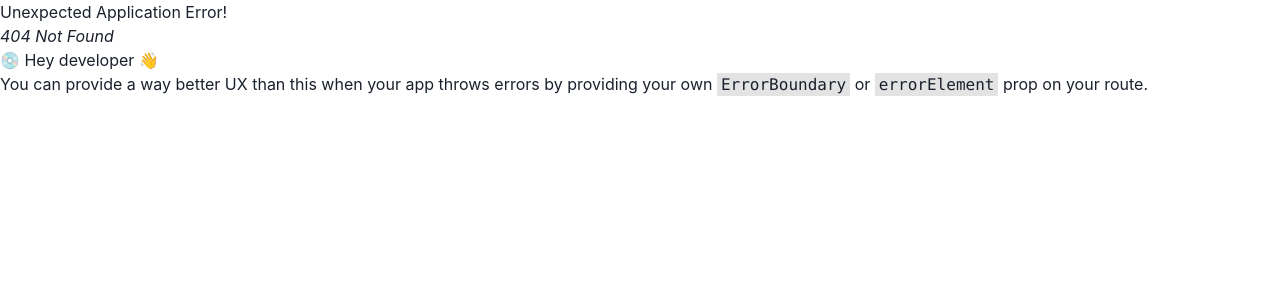
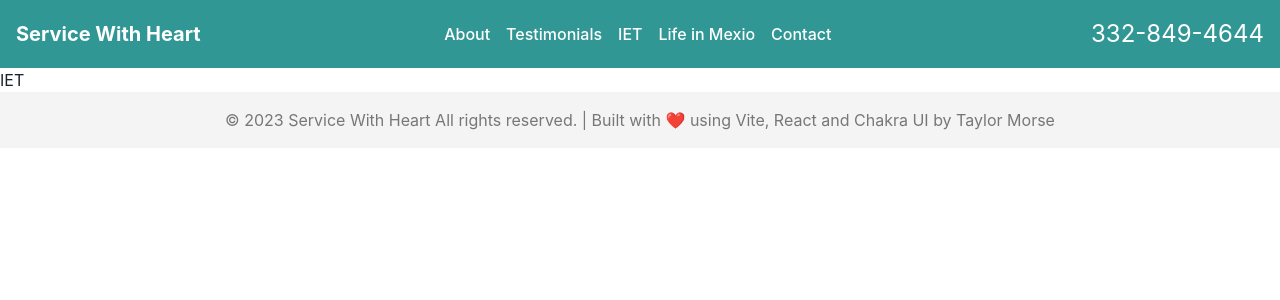
Before and after one commit to tmorse01/service-with-heart, a React (Vite) app: page /iet in a window 1280 px wide. Before the commit this address had no page. Shown: the top 300 px of the page. Built offline with nearby package versions, Linux system fonts and the light colour scheme.

Commit message:
all pages setup

```diff
--- a/src/components/pages/About.jsx
+++ b/src/components/pages/About.jsx
@@ -2,9 +2,7 @@ import React from "react";
 import { Divider, Heading, Text } from "@chakra-ui/react";
 import MeredithHeadshot from "../../assets/MeredithHeadshot.jpg";
 import "./../../App.css";
-import { useNavigate } from "react-router-dom";
 const About = () => {
-  const navigate = useNavigate();
   return (
     <div className="about-page">
       <Heading as="h1" size="4xl">
--- /dev/null
+++ b/src/components/pages/Contact.jsx
@@ -0,0 +1,6 @@
+import React from "react";
+
+const Contact = () => {
+  return <div> Contact</div>;
+};
+export default Contact;
--- /dev/null
+++ b/src/components/pages/IET.jsx
@@ -0,0 +1,6 @@
+import React from "react";
+
+const IET = () => {
+  return <div>IET</div>;
+};
+export default IET;
--- /dev/null
+++ b/src/components/pages/Mexico.jsx
@@ -0,0 +1,6 @@
+import React from "react";
+
+const Mexico = () => {
+  return <div>Mexico</div>;
+};
+export default Mexico;
--- /dev/null
+++ b/src/components/pages/Testimonials.jsx
@@ -0,0 +1,6 @@
+import React from "react";
+
+const Testimonials = () => {
+  return <div>Testimonials</div>;
+};
+export default Testimonials;
--- /dev/null
+++ b/src/components/pages/index.js
@@ -0,0 +1,6 @@
+export { default as Home } from "./Home";
+export { default as About } from "./About";
+export { default as Testimonials } from "./Testimonials";
+export { default as IET } from "./IET";
+export { default as Mexico } from "./Mexico";
+export { default as Contact } from "./Contact";
--- a/src/main.jsx
+++ b/src/main.jsx
@@ -5,8 +5,14 @@ import { createBrowserRouter, RouterProvider } from "react-router-dom";
 
 import Header from "./components/shared/Header.jsx";
 import "./index.css";
-import Home from "./components/pages/Home.jsx";
-import About from "./components/pages/About.jsx";
+import {
+  Home,
+  About,
+  Testimonials,
+  Contact,
+  IET,
+  Mexico,
+} from "./components/pages/";
 
 import Footer from "./components/shared/Footer.jsx";
 
@@ -31,6 +37,46 @@ const router = createBrowserRouter([
       </>
     ),
   },
+  {
+    path: "/testimonials",
+    element: (
+      <>
+        <Header />
+        <Testimonials />
+        <Footer />
+      </>
+    ),
+  },
+  {
+    path: "/iet",
+    element: (
+      <>
+        <Header />
+        <IET />
+        <Footer />
+      </>
+    ),
+  },
+  {
+    path: "/mexico",
+    element: (
+      <>
+        <Header />
+        <Mexico />
+        <Footer />
+      </>
+    ),
+  },
+  {
+    path: "/contact",
+    element: (
+      <>
+        <Header />
+        <Contact />
+        <Footer />
+      </>
+    ),
+  },
 ]);
 
 ReactDOM.createRoot(document.getElementById("root")).render(
```
